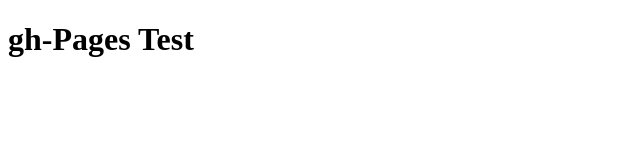
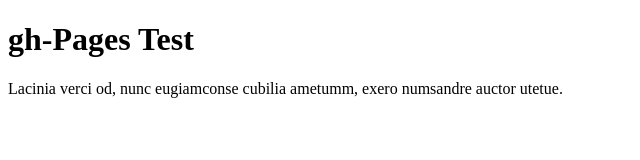
Before and after one commit to DraStudio/pages-test, a plain HTML site: page index.html in a window 1280 px wide. Shown: the whole page, without its empty margins (0-640 px from the left). Drawn offline with Linux system fonts and the light colour scheme.

Commit message:
Added to the article.

```diff
--- a/index.html
+++ b/index.html
@@ -10,7 +10,9 @@
 	<h1>gh-Pages Test</h1>
 	</header>
 	<nav></nav>
-	<article></article>
+	<article>
+	<p>Lacinia verci od, nunc eugiamconse cubilia ametumm, exero numsandre auctor utetue.</p>
+	</article>
 	<aside></aside>
 	<footer></footer>
 </body>
```
